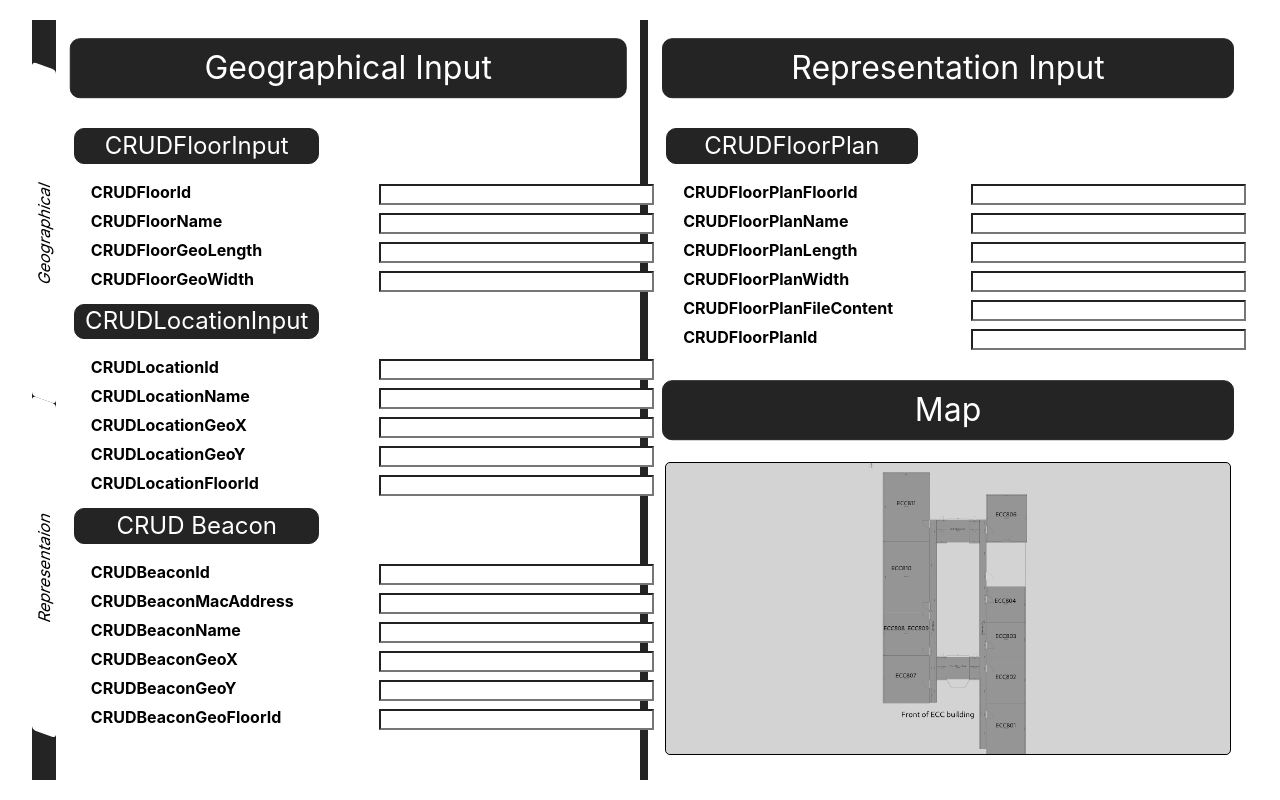
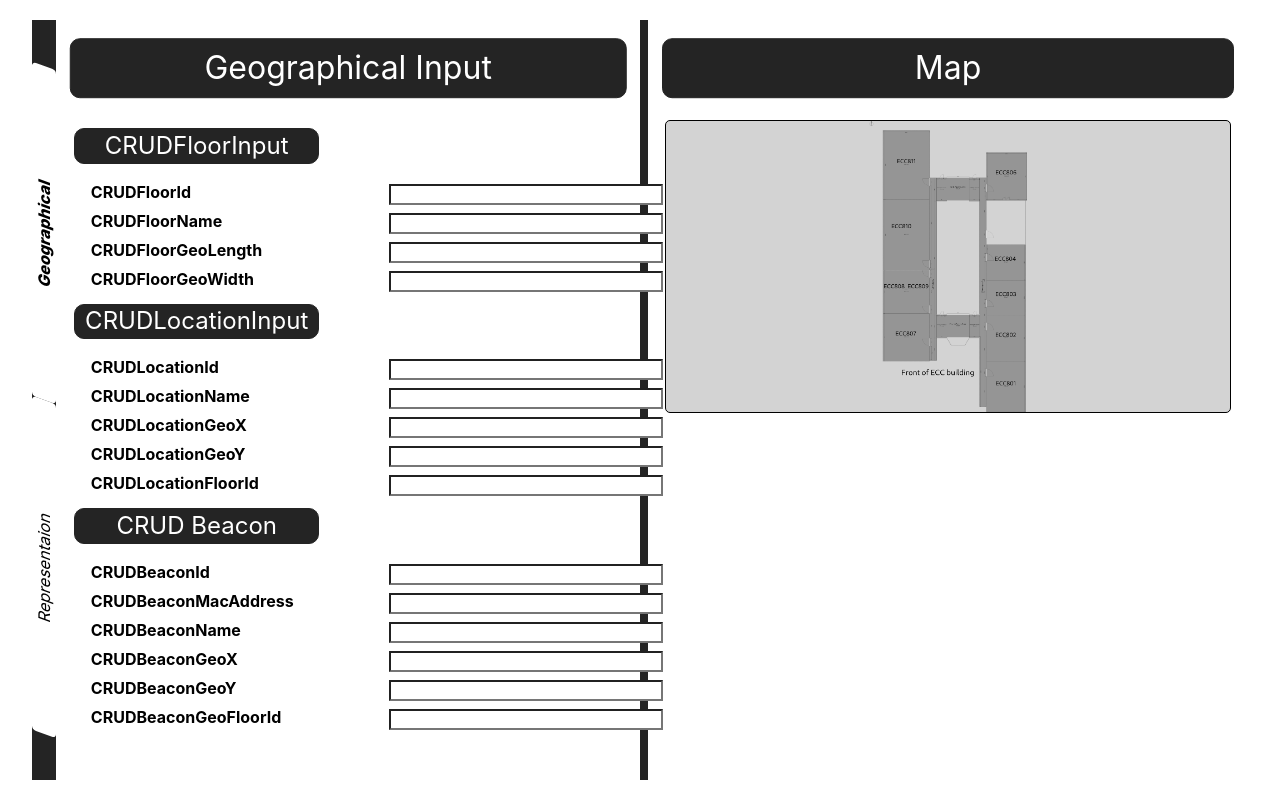
Before and after one commit to juntthanat/IPS_Config_Page, a React (Vite) app: page / in a window 1280 px wide. Built offline with nearby package versions, Linux system fonts and the light colour scheme.

Commit message:
feat: navigator function

```diff
--- a/src/App.css
+++ b/src/App.css
@@ -27,6 +27,8 @@
   height: 100%;
   width: 96%;
 
+
+  /* display: none; */
   background-color: white;
 }
 #main-config-page-representation-map-input{
@@ -36,9 +38,10 @@
   background-color: white;
 }
 #main-config-page-representation-input{
-  height: 45%;
+  height: 100%;
   width: 100%;
 
+  display: none;
   background-color: white;
 }
 #main-config-page-map-input{
--- a/src/App.jsx
+++ b/src/App.jsx
@@ -10,6 +10,7 @@ import CRUDFloorPlanInput from "./representation/crud_floor_plan/crud_floor_plan
 import MapInput from "./representation/map/map_input";
 
 function App() {
+
   return (
     <div id="main-config-page">
       <div id="main-config-page-geographical-representation-input">
@@ -22,12 +23,12 @@ function App() {
           {CRUDLocationInput()}
           {CRUDBeaconInput()}
         </div>
-      </div>
-      <div id="main-config-page-representation-map-input">
         <div id="main-config-page-representation-input">
           {TitleHeader("Representation Input")}
           {CRUDFloorPlanInput()}
         </div>
+      </div>
+      <div id="main-config-page-representation-map-input">
         <div id="main-config-page-map-input">
           <div id="main-config-page-map-input-title">{TitleHeader("Map")}</div>
           <div id="main-config-page-map-input-container">{MapInput()}</div>
--- a/src/component/input_style.css
+++ b/src/component/input_style.css
@@ -9,7 +9,7 @@
 }
 
 .input-name{
-    width: 18em;
+    width: 24em;
     font-weight: 700;
 }
 
--- a/src/navigation/input_navigation.css
+++ b/src/navigation/input_navigation.css
@@ -15,6 +15,8 @@
     transform: skewY(20deg);
     background-color: white;
     border-radius: 4px;
+
+    font-weight: 800;
 
     display: flex;
     justify-content: center;
--- a/src/navigation/input_navigation.jsx
+++ b/src/navigation/input_navigation.jsx
@@ -1,23 +1,41 @@
-import "./input_navigation.css"
+import "./input_navigation.css";
+import { useState } from "react";
 
-export default function InputNavigation(){
+export default function InputNavigation() {
+  const geographicalInput = () => {
+    return document.getElementById("main-config-page-geographical-input");
+  };
+  const representationInput = () => {
+    return document.getElementById("main-config-page-representation-input");
+  };
+  const geographicalNavigateText = () => {
+    return document.getElementById("geographical-navigator-text");
+  };
+  const representationNavigateText = () => {
+    return document.getElementById("representation-navigator-text");
+  };
 
+  const geographicalNavigateHandler = () => {
+    geographicalInput().style.display = "block";
+    representationInput().style.display = "none";
+    geographicalNavigateText().style.fontWeight = "800";
+    representationNavigateText().style.fontWeight = "400";
+  };
+  const presentationNavigateHandler = () => {
+    geographicalInput().style.display = "none";
+    representationInput().style.display = "block";
+    geographicalNavigateText().style.fontWeight = "400";
+    representationNavigateText().style.fontWeight = "800";
+  };
 
-
-    return (
-        <div id="navigator">
-            <div id="geographical-navigator">
-                <div id="geographical-navigator-text">
-                    Geographical
-
-                </div>
-            </div>
-            <div id="representation-navigator">
-                <div id="representation-navigator-text">
-
-                Representaion
-                </div>
-            </div>
-        </div>
-    )
+  return (
+    <div id="navigator">
+      <div id="geographical-navigator" onClick={geographicalNavigateHandler}>
+        <div id="geographical-navigator-text">Geographical</div>
+      </div>
+      <div id="representation-navigator" onClick={presentationNavigateHandler}>
+        <div id="representation-navigator-text">Representaion</div>
+      </div>
+    </div>
+  );
 }
```
